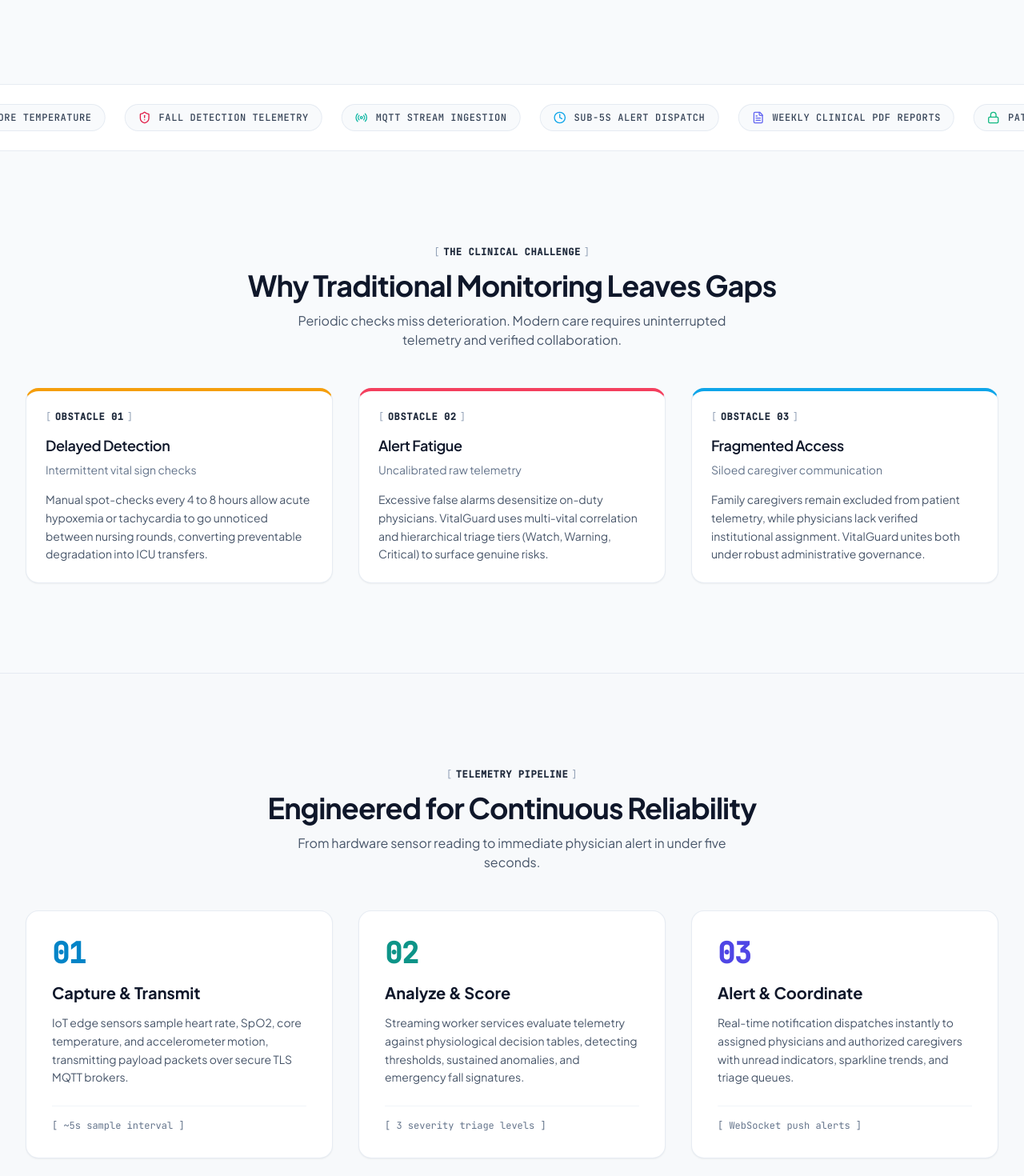
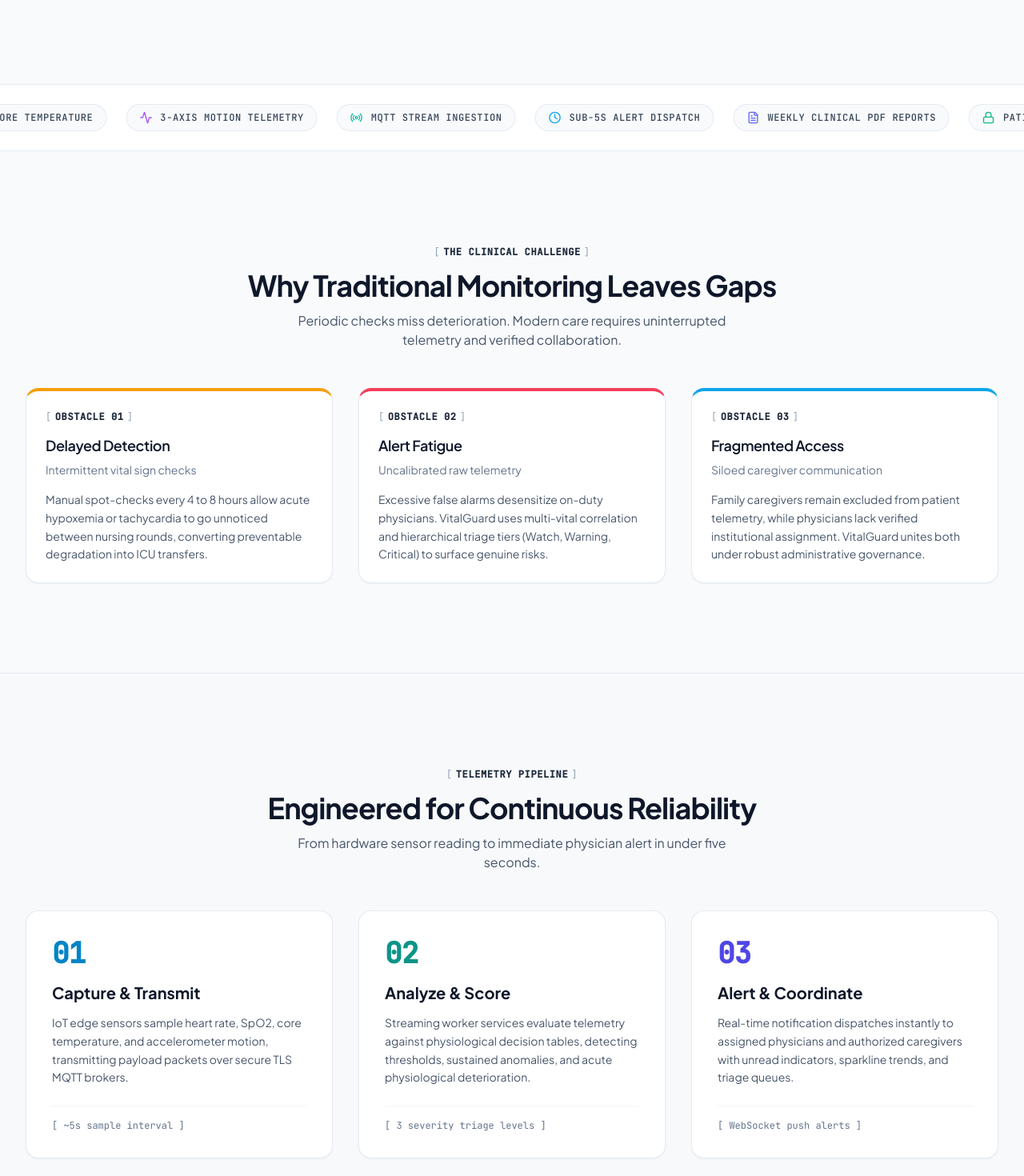
Before and after one commit to karan-h-2006/VitalGuard, a React (Vite) app in the folder apps/web/: page / in a window 1280 px wide. Shown: the part 760-2230 px from the top of the page at 80% size. Built offline with nearby package versions, Linux system fonts and the light colour scheme.

Commit message:
feat(web): remove fall detection indicators and update motion vital card

```diff
--- a/apps/web/src/features/landing/landing-page.tsx
+++ b/apps/web/src/features/landing/landing-page.tsx
@@ -4,7 +4,6 @@
   Activity,
   Heart,
   Thermometer,
-  ShieldAlert,
   ShieldCheck,
   Users,
   Building2,
@@ -36,7 +35,7 @@
   'heart rate',
   'blood oxygen (SpO2)',
   'temperature',
-  'motion & falls',
+  'motion & orientation',
 ];
 
 const MARQUEE_ITEMS = [
@@ -53,8 +52,8 @@
     icon: <Thermometer className="h-4 w-4 text-amber-500" />,
   },
   {
-    label: 'Fall Detection Telemetry',
-    icon: <ShieldAlert className="h-4 w-4 text-rose-600" />,
+    label: '3-Axis Motion Telemetry',
+    icon: <Activity className="h-4 w-4 text-purple-500" />,
   },
   {
     label: 'MQTT Stream Ingestion',
@@ -485,7 +484,7 @@
                 <p className="mt-3 text-sm text-slate-600 dark:text-slate-400 leading-relaxed">
                   Streaming worker services evaluate telemetry against
                   physiological decision tables, detecting thresholds, sustained
-                  anomalies, and emergency fall signatures.
+                  anomalies, and acute physiological deterioration.
                 </p>
               </div>
               <div className="mt-6 pt-4 border-t border-slate-100 dark:border-slate-800 font-mono text-xs text-slate-500">
@@ -642,7 +641,7 @@
                     Active
                   </div>
                   <span className="mt-1 inline-block text-[11px] text-slate-400">
-                    No fall signatures
+                    3-Axis motion normal
                   </span>
                 </div>
               </div>
@@ -1005,8 +1004,8 @@
                 VitalGuard captures four essential biometric channels:
                 continuous heart rate in beats per minute (BPM), peripheral
                 blood oxygen saturation (SpO2 percentage), body temperature in
-                degrees Celsius, and 3-axis accelerometer movement for fall and
-                immobility detection.
+                degrees Celsius, and 3-axis accelerometer movement for posture
+                and physical activity tracking.
               </AccordionContent>
             </AccordionItem>
 
--- a/apps/web/src/features/patient/patient-detail.tsx
+++ b/apps/web/src/features/patient/patient-detail.tsx
@@ -192,10 +192,10 @@
           unit="°C"
         />
         <VitalCard
-          title="Motion"
+          title="Acceleration"
           icon={<ActivitySquare className="h-4 w-4 text-purple-500" />}
           value={status?.latestVitals?.motion?.value}
-          unit="units"
+          unit="m/s²"
         />
       </div>
 
```
